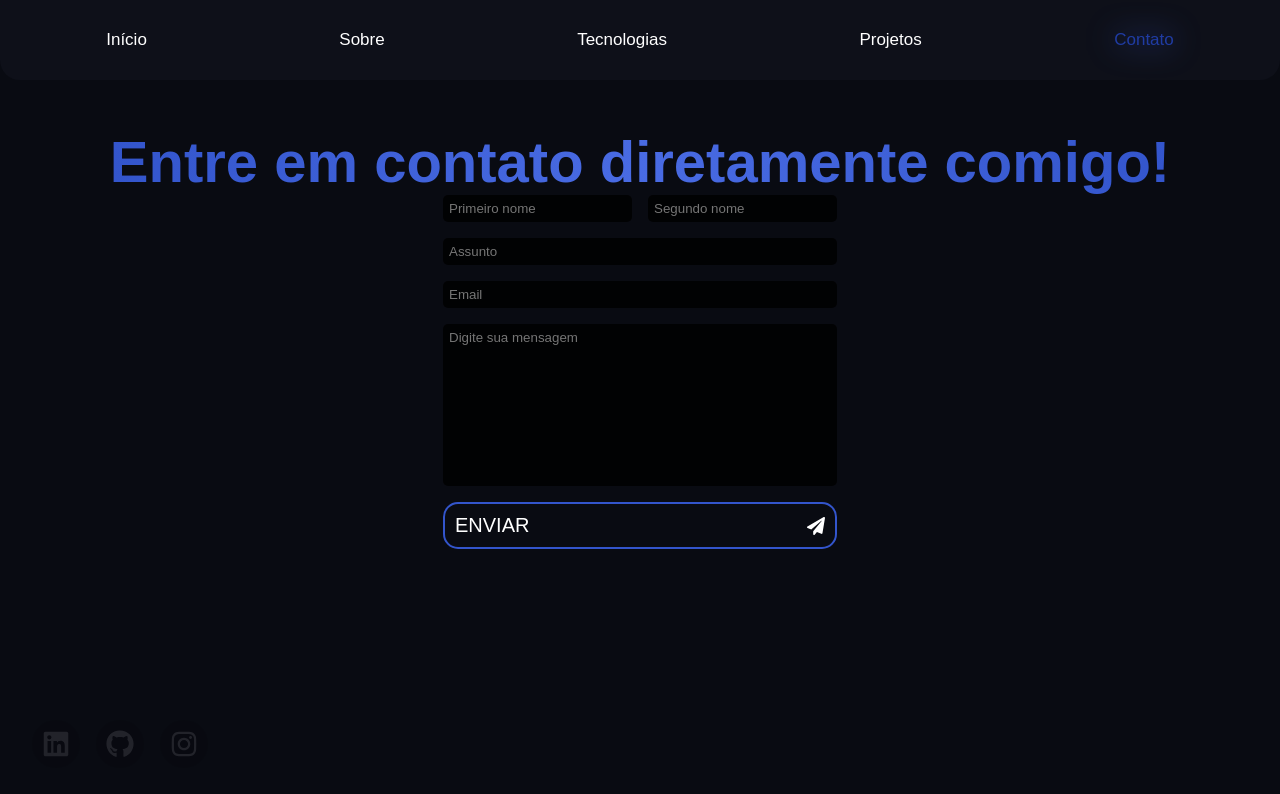
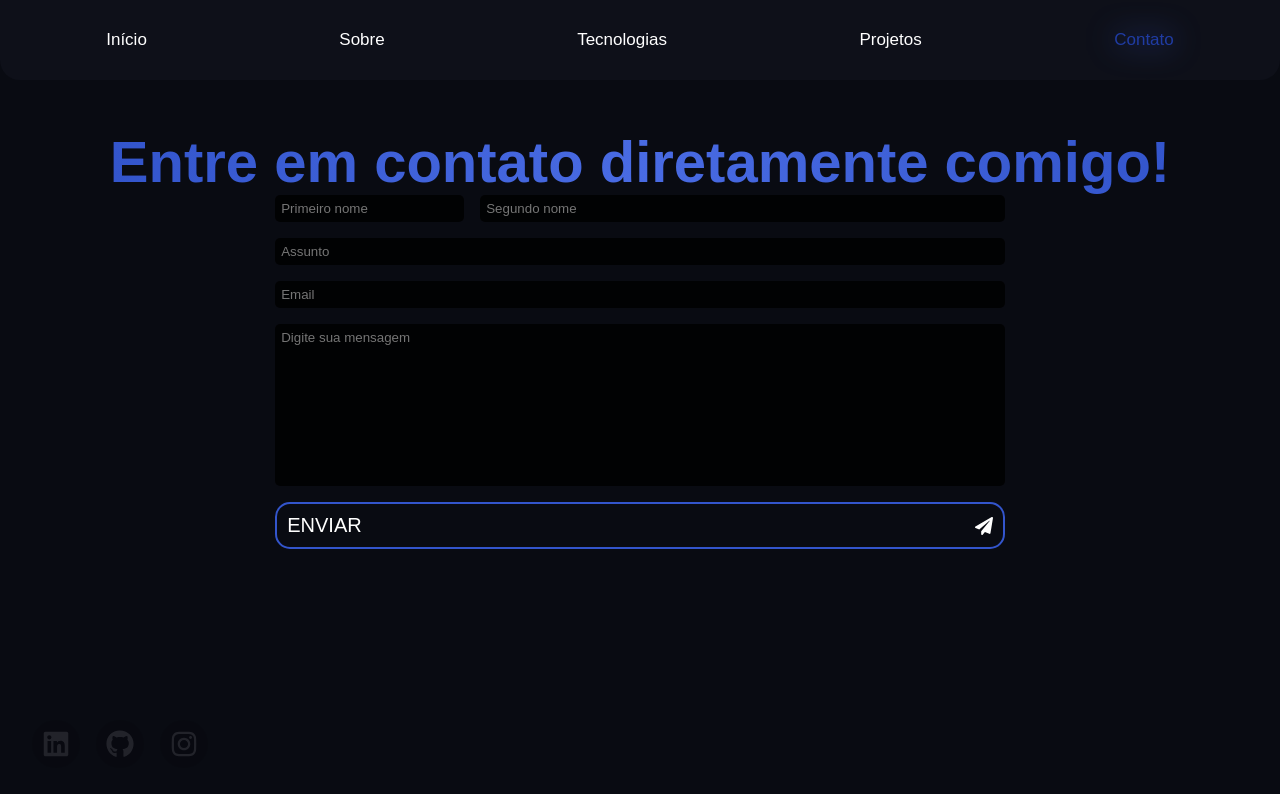
Before and after one commit to will-santosx/dev-portfolio, a React (Vite) app: page /contato in a window 1280 px wide. Shown: the top 794 px of the page. Built offline with nearby package versions, Linux system fonts and the light colour scheme; a web font is replaced by a local one.

Commit message:
fix contact page

```diff
--- a/src/pages/Contact.tsx
+++ b/src/pages/Contact.tsx
@@ -24,7 +24,7 @@ const Contact = () => {
           <input onInvalid={invalidInput} type="text" name='Sobrenome' id='contact-input-lastname' placeholder='Segundo nome' maxLength={36} minLength={3} required />
         </div>
         <input onInvalid={invalidInput} type="text" name='_subject' id='contact-input-subject' placeholder='Assunto' maxLength={40} minLength={5} required />
-        <input onInvalid={invalidInput} type="email" name="_replyto" id="contact-input-email" placeholder='Email' max={48} minLength={5} required />
+        <input onInvalid={invalidInput} type="email" name="email" id="contact-input-email" placeholder='Email' max={48} minLength={5} required />
         <textarea name="Mensagem" id="contact-textarea-message" cols={20} rows={10} placeholder='Digite sua mensagem'/>
         <button type='submit'>ENVIAR <FaPaperPlane/></button>
         <input type="hidden" name="_captcha" value="false"/>
--- a/styles/pages/Contact.sass
+++ b/styles/pages/Contact.sass
@@ -11,12 +11,19 @@ main.contact-page
         @include mixin.title-gradient
         font-size: 58px
 
+        @include mixin.mobile
+            font-size: 22px
+
     form
         display: flex
         flex-direction: column
+        width: 60%
 
         *
             font-family: 'Poppins', sans-serif
+
+        @include mixin.mobile
+            width: 100%
 
         textarea
             resize: none
@@ -51,8 +58,12 @@ main.contact-page
         display: flex
         gap: 1rem
 
-        .contact-input
-            display: flex
+        #contact-input-lastname
+            width: 100%
+
+        @include mixin.mobile
+            margin-top: 1rem
+            gap: 0
             flex-direction: column
 
 .invalid-input
--- a/styles/pages/SuccessMessage.sass
+++ b/styles/pages/SuccessMessage.sass
@@ -11,6 +11,9 @@ main.success-page
     svg
         font-size: 100px
         color: variables.$primary-color
+        filter: drop-shadow(#3354cc89 0 0 8px)
+        @include mixin.anim-image-apply
+
 
     h1
         @include mixin.title-gradient
@@ -22,3 +25,5 @@ main.success-page
         @include mixin.primary-button
         padding: 10px
         font-size: 18px
+
+@include mixin.image-anim
```
